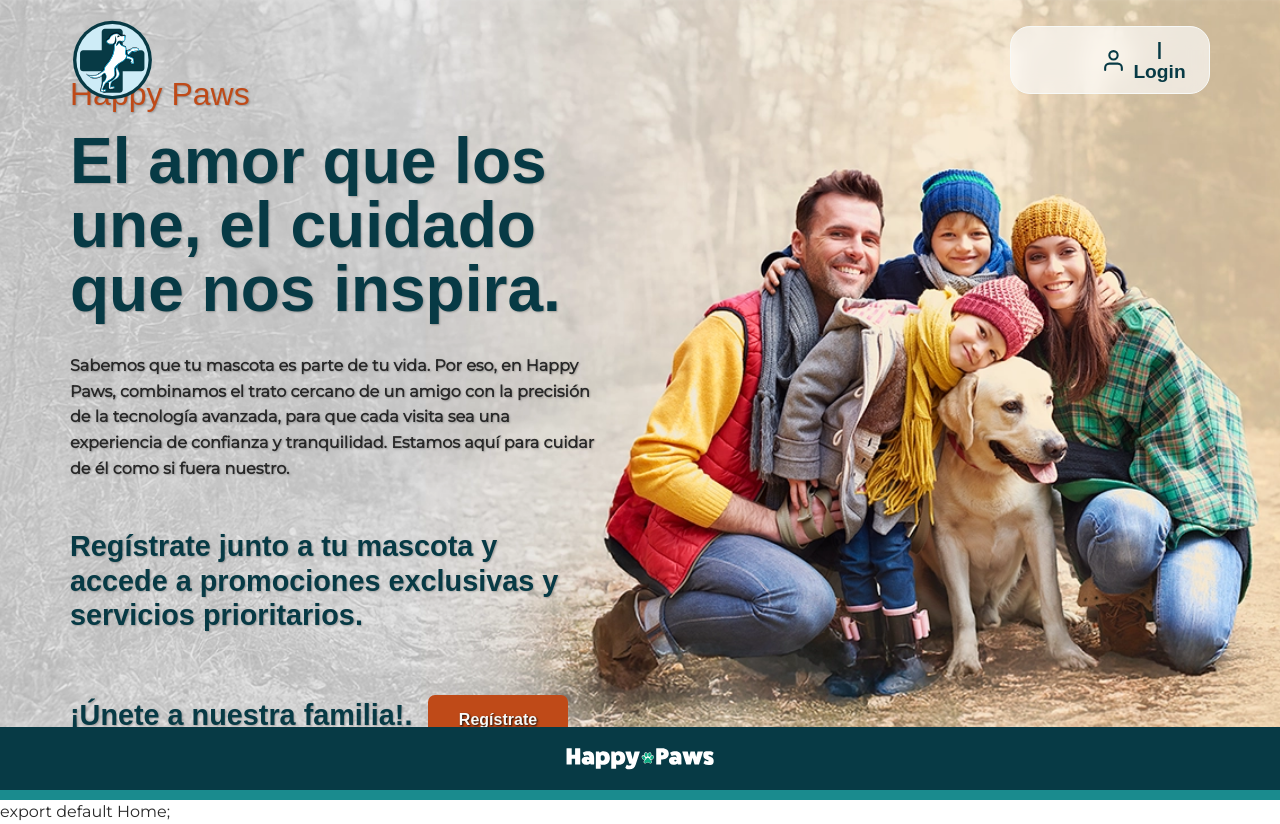
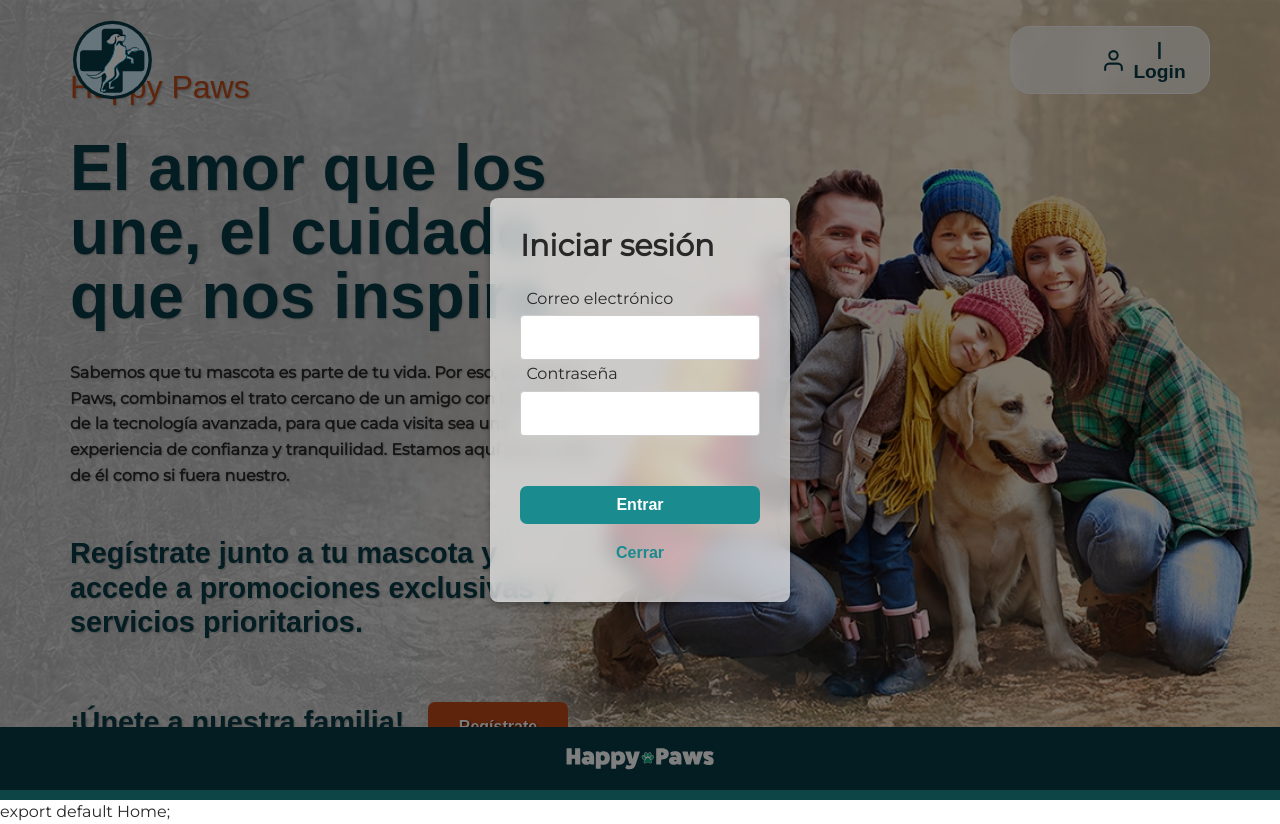
Before and after one commit to Vet5-factoriaf5/Vet5-frontend, a React (Vite) app: page / in a window 1280 px wide. Both pictures are taken after a click on the button "| Login". Built offline with nearby package versions, Linux system fonts and the light colour scheme.

Commit message:
feat(login-modal): add login modal component

```diff
--- a/package.json
+++ b/package.json
@@ -11,7 +11,8 @@
   },
   "dependencies": {
     "react": "^19.1.1",
-    "react-dom": "^19.1.1"
+    "react-dom": "^19.1.1",
+    "react-router-dom": "^7.9.3"
   },
   "devDependencies": {
     "@eslint/js": "^9.33.0",
--- a/src/App.jsx
+++ b/src/App.jsx
@@ -1,14 +1,35 @@
-import React from "react";
+/* import { useState } from "react";
+import Nav from "./components/Nav";
 import Home from "./pages/Home";
-import Footer from './components/Footer';
-import Nav from "./components/Nav";
-import './components/footer.css';
+import Footer from "./components/Footer";
 
 function App() {
   return (
-    <div>
+    <>
       <Nav />
       <Home />
+      <Footer />
+    </>
+  );
+}
+
+export default App; */
+
+import React, { useState } from 'react';
+import Nav from './components/Nav';
+import Footer from './components/Footer';
+import Home from "./pages/Home";
+import LoginModal from './components/LoginModal';
+import './App.css';
+
+function App() {
+  const [isLoginOpen, setIsLoginOpen] = useState(false);
+
+  return (
+    <div className="App">
+      <Home />
+      <Nav onLoginClick={() => setIsLoginOpen(true)} />
+      <LoginModal isOpen={isLoginOpen} onClose={() => setIsLoginOpen(false)} />
       <Footer />
     </div>
   );
--- a/src/components/LoginModal.css
+++ b/src/components/LoginModal.css
@@ -0,0 +1,165 @@
+/* .modalOverlay {
+    position: fixed;
+    top: 0;
+    left: 0;
+    width: 100%;
+    height: 100%;
+    background: rgba(0, 0, 0, 0.5);
+    backdrop-filter: blur(4px);
+    display: flex;
+    align-items: center;
+    justify-content: center;
+    z-index: 1000;
+}
+
+.modalContent {
+    background: rgba(255, 255, 255, 0.85);
+    border: 1px solid var(--color-light-grey);
+    border-radius: 12px;
+    padding: 30px;
+    max-width: 400px;
+    width: 100%;
+    box-shadow: 0px 8px 16px rgba(0, 0, 0, 0.2);
+}
+
+.closeBtn {
+    background: none;
+    border: none;
+    font-size: 1.5rem;
+    cursor: pointer;
+    float: right;
+}
+
+.loginForm {
+    display: flex;
+    flex-direction: column;
+    gap: 15px;
+    margin-top: 20px;
+}
+
+.loginForm input {
+    width: 100%;
+    padding: 10px;
+    border: 1px solid var(--color-light-grey);
+    border-radius: 8px;
+}
+
+.loginBtn {
+    padding: 12px;
+    background: var(--color-primary);
+    color: white;
+    border: none;
+    border-radius: 8px;
+    cursor: pointer;
+    font-weight: 600;
+    transition: background 0.3s ease;
+}
+
+.loginBtn:hover {
+    background: var(--color-primary-dark);
+}
+
+.forgotPassword {
+    margin-top: 15px;
+    text-align: center;
+}
+
+.forgotPassword a {
+    color: var(--color-primary);
+    text-decoration: none;
+    font-size: 0.9rem;
+}
+
+.forgotPassword a:hover {
+    text-decoration: underline;
+}  */
+
+
+
+
+/* src/components/LoginModal.css */
+/* src/components/LoginModal.css */
+.login-modal-overlay {
+    position: fixed;
+    top: 0;
+    left: 0;
+    right: 0;
+    bottom: 0;
+    background: rgba(0, 0, 0, 0.5);
+    display: flex;
+    justify-content: center;
+    align-items: center;
+    z-index: 1000;
+}
+
+.login-modal {
+    background: rgba(255, 255, 255, 0.65);
+    backdrop-filter: blur(10px);
+    border: 2px solid var();
+    padding: 30px;
+    border-radius: 8px;
+    width: 300px;
+    box-shadow: 0 4px 6px rgba(0, 0, 0, 0.3);
+}
+
+h2 {
+    font-size: 30px;
+    font-weight: 900;
+    margin-bottom: 30px;
+}
+
+.login-modal {
+    line-height: 1px;
+    color: var(--color-secondary);
+}
+
+.login-modal input {
+    width: 100%;
+    padding: 12px;
+    margin: 10px 0;
+    border: 1px solid #ccc;
+    border-radius: 4px;
+}
+
+.login-modal button {
+    width: 100%;
+    padding: 10px;
+    background-color: var(--color-primary);
+    color: white;
+    border: none;
+    border-radius: 7px;
+    min-width: 120px;
+    min-height: 38px;
+    transition: opacity 0.3s ease;
+    font-size: 16px;
+    font-weight: 700;
+    cursor: pointer;
+    margin-top: 40px;
+
+}
+
+.login-modal button[type="submit"]:hover {
+    background-color: var(--color-darkest);
+}
+
+
+.login-modal .close-btn {
+    background: transparent;
+    color: var(--color-primary);
+    border: none;
+    cursor: pointer;
+    margin-top: 10px;
+}
+
+.btn-filled {
+    background-color: var(--color-primary);
+    color: white;
+    border-radius: 7px;
+    min-width: 120px;
+    /* ancho mínimo */
+    min-height: 38px;
+    border: none;
+    cursor: pointer;
+    transition: opacity 0.3s ease;
+    font-weight: 700;
+}
--- a/src/components/LoginModal.jsx
+++ b/src/components/LoginModal.jsx
@@ -0,0 +1,27 @@
+// src/components/LoginModal.jsx
+import React from 'react';
+import './LoginModal.css';
+
+export default function LoginModal({ isOpen, onClose }) {
+    if (!isOpen) return null;
+
+    return (
+        <div className="login-modal-overlay" onClick={onClose}>
+            <div className="login-modal" onClick={(e) => e.stopPropagation()}>
+                <h2>Iniciar sesión</h2>
+                <form>
+                    <div className="form-group">
+                        <label htmlFor="email">Correo electrónico</label>
+                        <input type="email" id="email"  />
+                    </div>
+                    <div className="form-group">
+                        <label htmlFor="password">Contraseña</label>
+                        <input type="password" id="password" />
+                    </div>
+                    <button type="submit">Entrar</button>
+                </form>
+                <button className="close-btn" onClick={onClose}>Cerrar</button>
+            </div>
+        </div>
+    );
+}
--- a/src/components/nav.jsx
+++ b/src/components/nav.jsx
@@ -1,12 +1,12 @@
-import './Nav.css';
+ import './Nav.css';
 import navImage from '../assets/images/Logo-Happy-Paws.svg';
 import userIcon from "../assets/images/icons/user dark.svg";
 
-export default function Nav() {
+export default function Nav({ onLoginClick }) {
     return (
         <nav className="nav">
             <img src={navImage} alt="Nav" />
-            <button className="btn-login">
+            <button className="btn-login" onClick={onLoginClick}>
                 <img src={userIcon} alt="user icon" className="login-icon" />
                 <span>| Login</span>
             </button>
```
Also changed, not shown: src/components/nav.css (line endings or trailing spaces), 1 other file (tests, documents, lock files or other folders).
